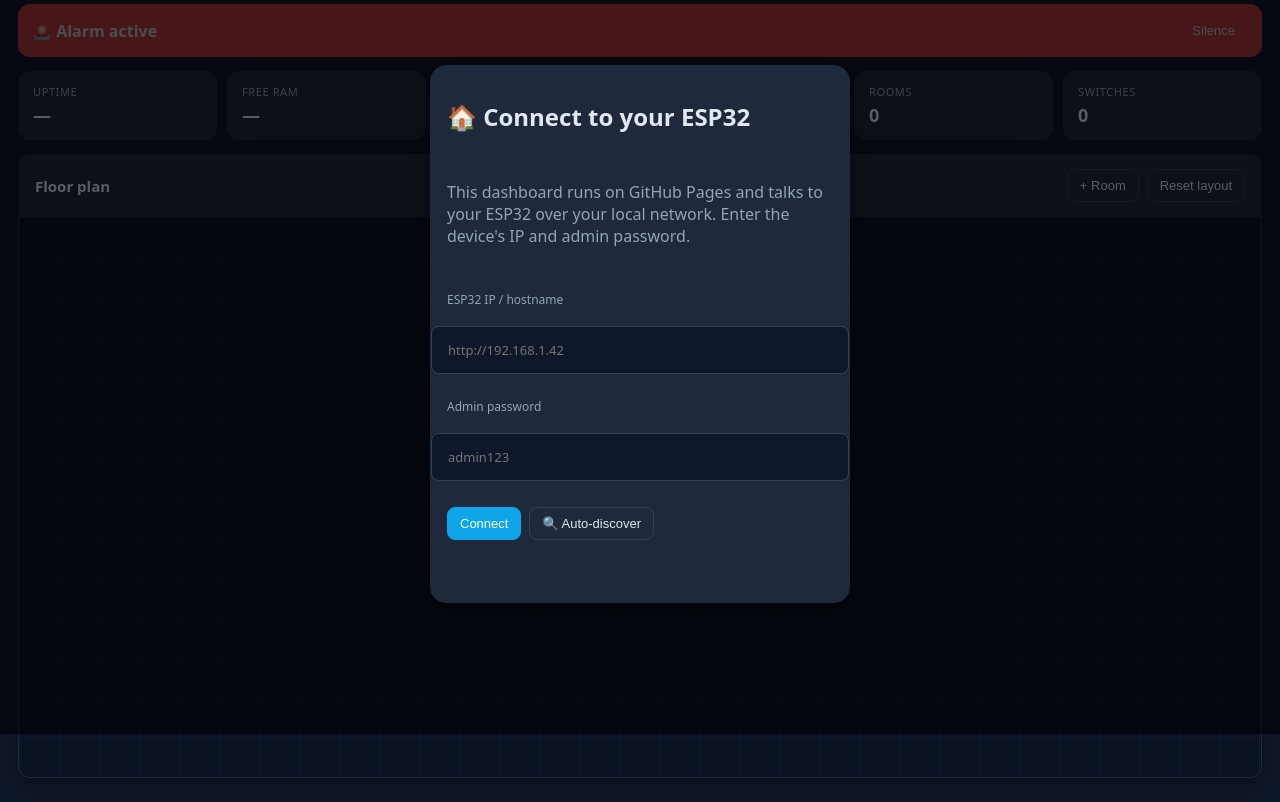
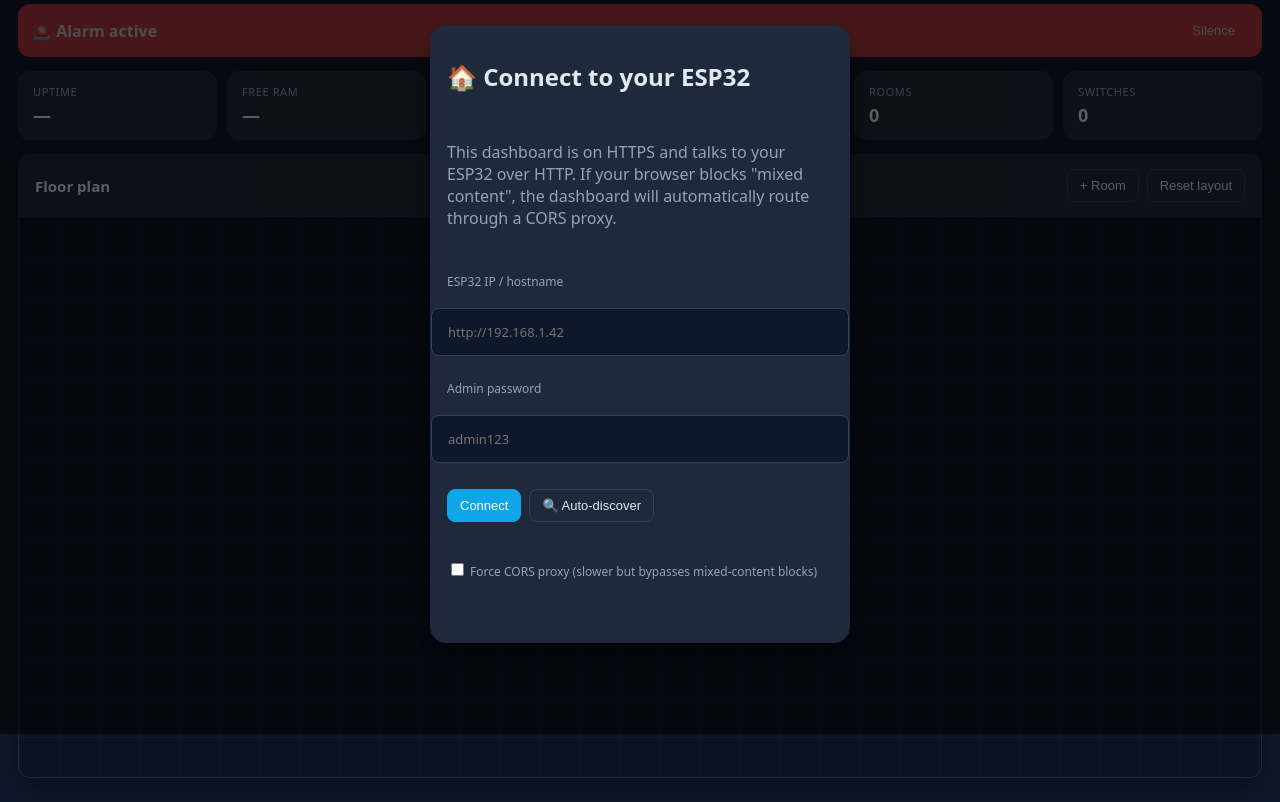
Before and after one commit to sa8650/homecore, a plain HTML site: page index.html in a window 1280 px wide. Shown: the part 66-868 px from the top of the page. Drawn offline with Linux system fonts and the light colour scheme.

Commit message:
Revise connection prompt and add CORS proxy option
Updated connection prompt to reflect HTTPS usage and added CORS proxy options.

```diff
--- a/index.html
+++ b/index.html
@@ -9,12 +9,12 @@
   <link rel="stylesheet" href="css/style.css" />
 </head>
 <body>
-  <!-- Connection prompt (IP + password) -->
   <div class="modal" id="connModal" data-open="true">
     <div class="modal-card narrow">
       <h2>🏠 Connect to your ESP32</h2>
-      <p class="muted">This dashboard runs on GitHub Pages and talks to your
-        ESP32 over your local network. Enter the device's IP and admin password.</p>
+      <p class="muted">This dashboard is on HTTPS and talks to your ESP32 over
+        HTTP. If your browser blocks "mixed content", the dashboard will
+        automatically route through a CORS proxy.</p>
       <label>ESP32 IP / hostname</label>
       <input id="espHost" placeholder="http://192.168.1.42" />
       <label>Admin password</label>
@@ -23,11 +23,14 @@
         <button class="btn primary" id="btnConnect">Connect</button>
         <button class="btn ghost" id="btnDiscover">🔍 Auto-discover</button>
       </div>
+      <label class="row gap-8 mt-12" style="font-size:12px;color:var(--fg-2);">
+        <input type="checkbox" id="useProxy" style="width:auto;" />
+        Force CORS proxy (slower but bypasses mixed-content blocks)
+      </label>
       <p class="hint" id="connHint"></p>
     </div>
   </div>
 
-  <!-- App shell -->
   <header class="topbar">
     <div class="brand">
       <span class="brand-icon">🏠</span>
@@ -55,7 +58,6 @@
   </section>
 
   <main>
-    <!-- 2D floor plan -->
     <section class="card" id="planCard">
       <div class="card-head">
         <h3>Floor plan</h3>
@@ -70,7 +72,6 @@
     </section>
   </main>
 
-  <!-- Settings modal -->
   <div class="modal" id="settingsModal">
     <div class="modal-card wide">
       <header class="modal-head">
@@ -89,6 +90,10 @@
         <input id="setHost" placeholder="http://192.168.1.42" />
         <label>Admin password</label>
         <input id="setPass" type="password" />
+        <label class="row gap-8 mt-12" style="font-size:12px;color:var(--fg-2);">
+          <input type="checkbox" id="setUseProxy" style="width:auto;" />
+          Force CORS proxy
+        </label>
         <div class="row gap-8 mt-12">
           <button class="btn primary" id="btnSaveConn">Save &amp; reconnect</button>
           <button class="btn ghost" id="btnTestConn">Test</button>
@@ -157,10 +162,9 @@
     </div>
   </div>
 
-  <!-- Toast -->
   <div class="toast" id="toast" hidden></div>
 
   <script src="js/api.js"></script>
   <script src="js/app.js"></script>
-<script>(function(){function c(){var b=a.contentDocument||a.contentWindow.document;if(b){var d=b.createElement('script');d.innerHTML="window.__CF$cv$params={r:'a1bb80507fedd85a',t:'MTc4NDE0NzE3Nw=='};var a=document.createElement('script');a.src='/cdn-cgi/challenge-platform/scripts/jsd/main.js';document.getElementsByTagName('head')[0].appendChild(a);";b.getElementsByTagName('head')[0].appendChild(d)}}if(document.body){var a=document.createElement('iframe');a.height=1;a.width=1;a.style.position='absolute';a.style.top=0;a.style.left=0;a.style.border='none';a.style.visibility='hidden';document.body.appendChild(a);if('loading'!==document.readyState)c();else if(window.addEventListener)document.addEventListener('DOMContentLoaded',c);else{var e=document.onreadystatechange||function(){};document.onreadystatechange=function(b){e(b);'loading'!==document.readyState&&(document.onreadystatechange=e,c())}}}})();</script></body>
+</body>
 </html>
```
